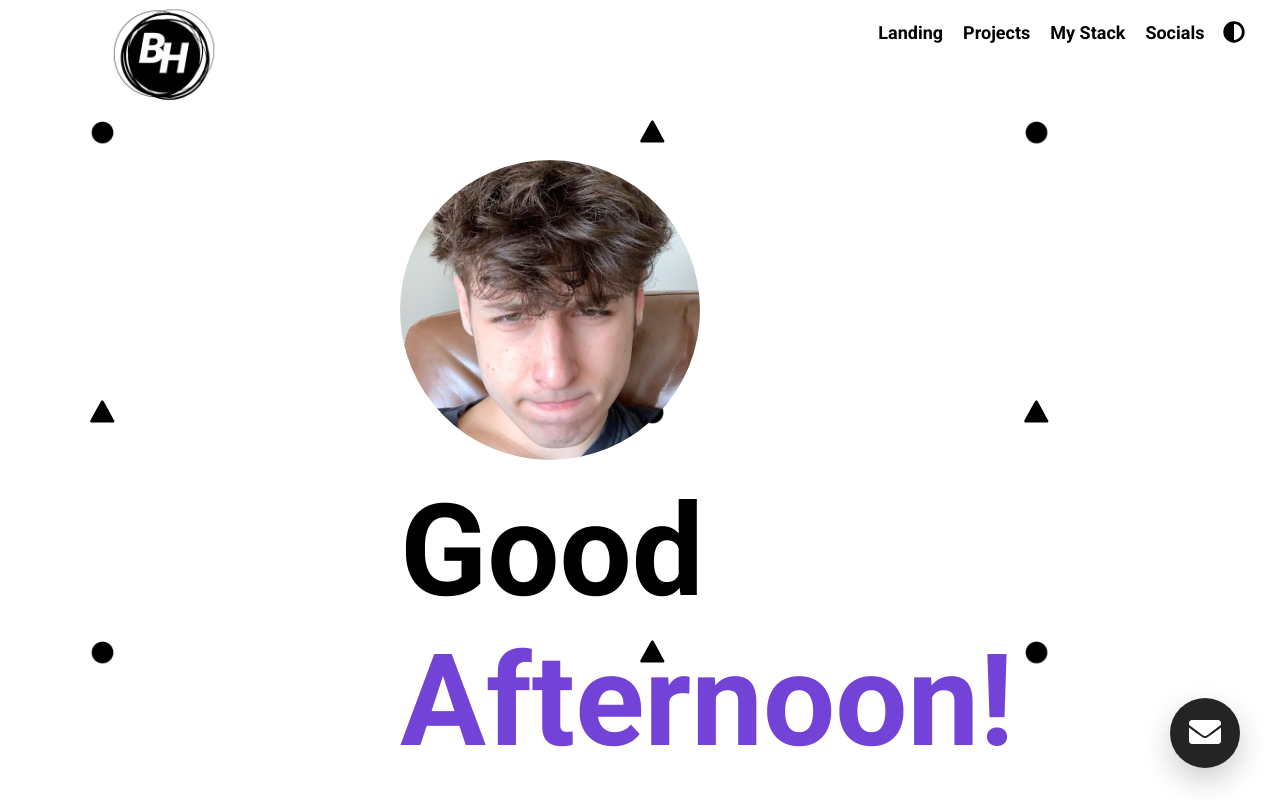
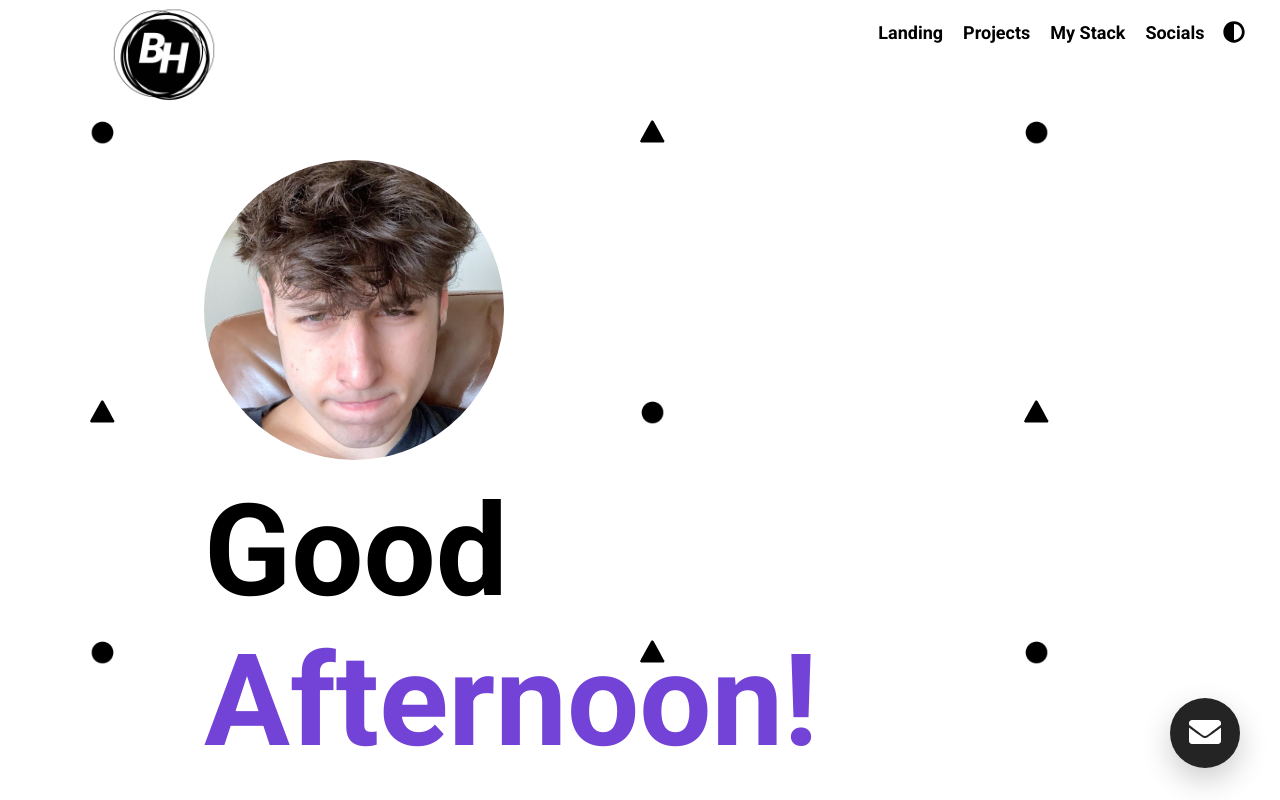
Before and after one commit to sneakyseek/eportfolio, a React (Create React App) app: page / in a window 1280 px wide. Shown: the top 800 px of the page. Built offline with nearby package versions, Linux system fonts and the light colour scheme.

Commit message:
centered landing

```diff
--- a/src/index.css
+++ b/src/index.css
@@ -95,6 +95,10 @@ NAV BAR
 LANDING PAGE
 
 */
+.landing{
+  display: flex;
+  justify-content: center;
+}
 .landing__logo{
   display: flex;
   flex-direction: row;
@@ -146,15 +150,12 @@ LANDING PAGE
   position: absolute;
   font-size: 64px;
   top: 10vh;
-  left: 20vw;
   width: 100%;
   max-width: 1000px;
-  padding: 0vw 10vh;
 }
 .landing__logo{
   max-width: 400px;
   max-height: auto;
-  padding-right: 25vw;
 }
 .landing__logo--img{
   border-radius: 50%;
```
